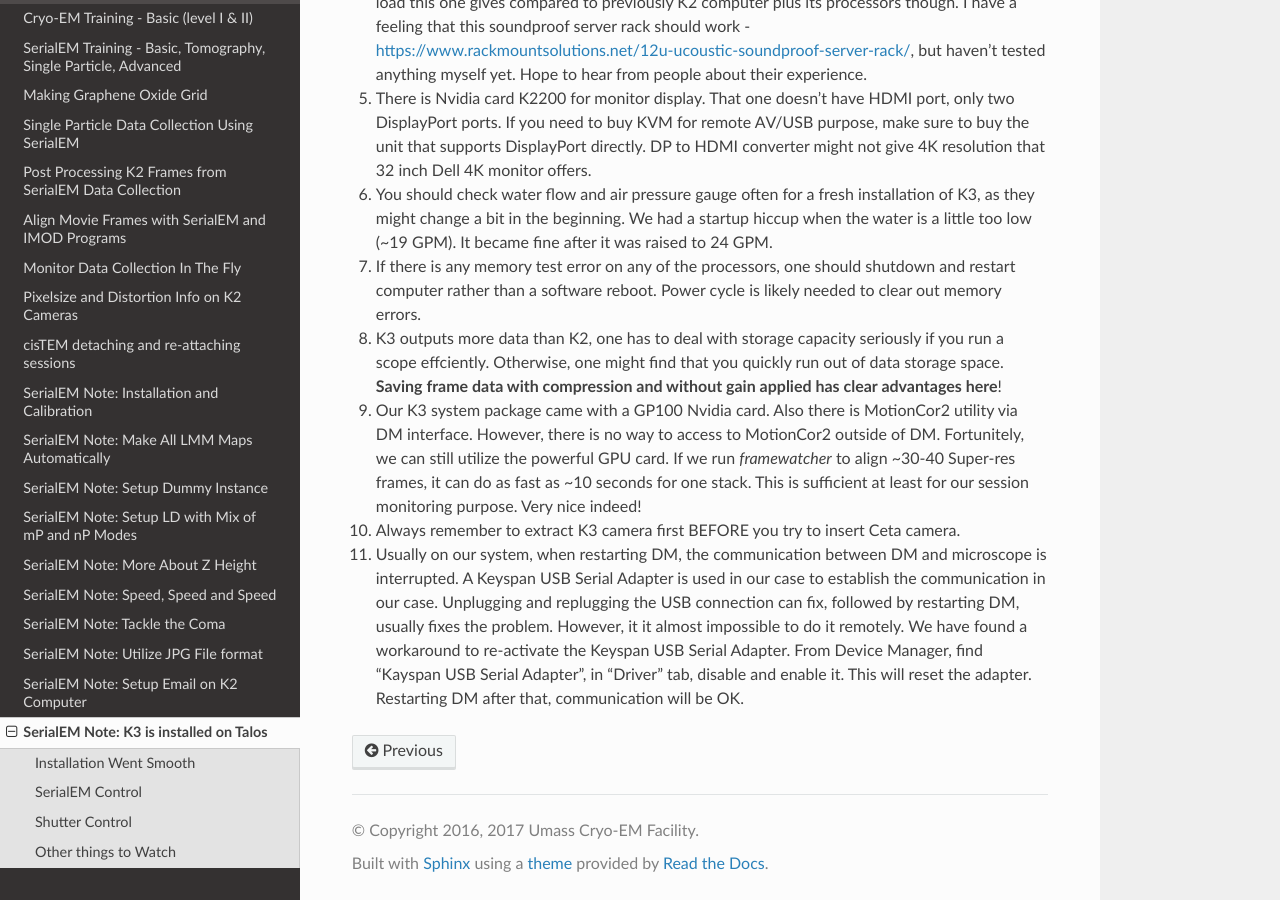
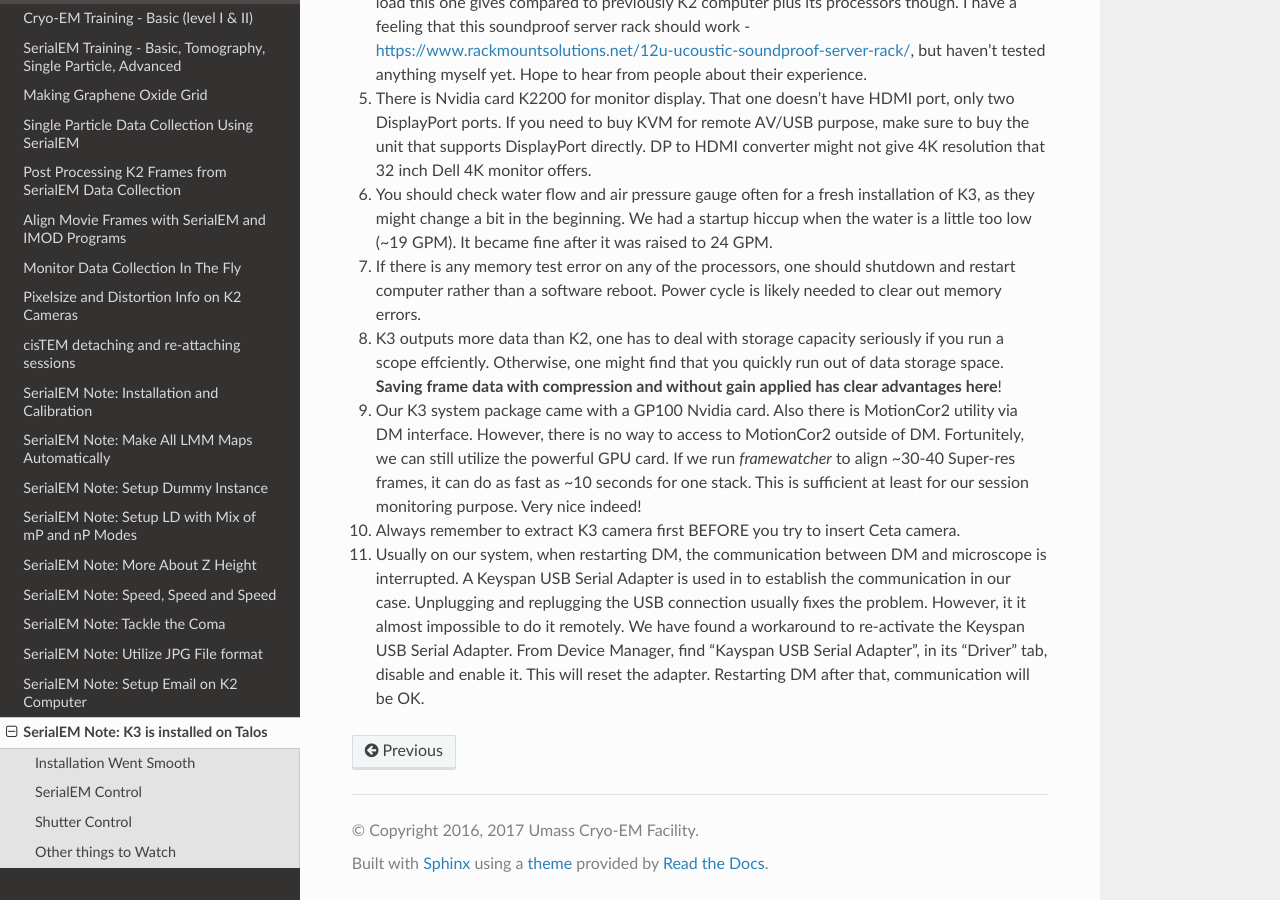
Before and after one commit to xuchen66/sphinx-emdocs, a Sphinx documentation site: the page built from source/serialEM-note-K3-is-installed-on-Talos.rst, in a window 1280 px wide and 900 px high, scrolled down 4808 px. Built offline with Sphinx 7.4.7 and the Read the Docs theme 2.0.0, drawn with Linux system fonts in a browser that asks for light colours; pages that are not in the unit, such as notebooks, are missing from menus; some of the changed text lies outside the part shown.

Commit message:
Update serialEM-note-K3-is-installed-on-Talos.rst

```diff
--- a/source/serialEM-note-K3-is-installed-on-Talos.rst
+++ b/source/serialEM-note-K3-is-installed-on-Talos.rst
@@ -214,4 +214,4 @@
 
 #. Always remember to extract K3 camera first BEFORE you try to insert Ceta camera.
 
-#. Usually on our system, when restarting DM, the communication between DM and microscope is interrupted. A Keyspan USB Serial Adapter is used in our case to establish the communication in our case. Unplugging and replugging the USB connection can fix, followed by restarting DM, usually fixes the problem. However, it it almost impossible to do it remotely. We have found a workaround to re-activate the Keyspan USB Serial Adapter. From Device Manager, find "Kayspan USB Serial Adapter", in "Driver" tab, disable and enable it. This will reset the adapter. Restarting DM after that, communication will be OK.
+#. Usually on our system, when restarting DM, the communication between DM and microscope is interrupted. A Keyspan USB Serial Adapter is used in to establish the communication in our case. Unplugging and replugging the USB connection usually fixes the problem. However, it it almost impossible to do it remotely. We have found a workaround to re-activate the Keyspan USB Serial Adapter. From Device Manager, find "Kayspan USB Serial Adapter", in its "Driver" tab, disable and enable it. This will reset the adapter. Restarting DM after that, communication will be OK.
```
